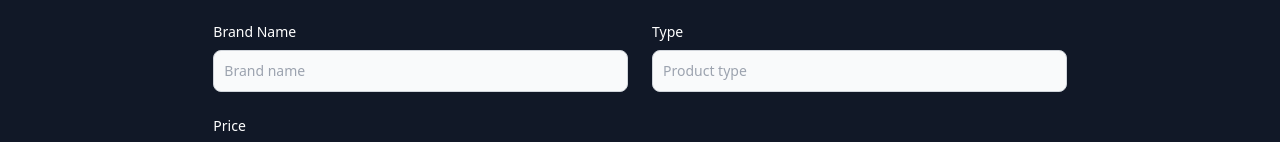
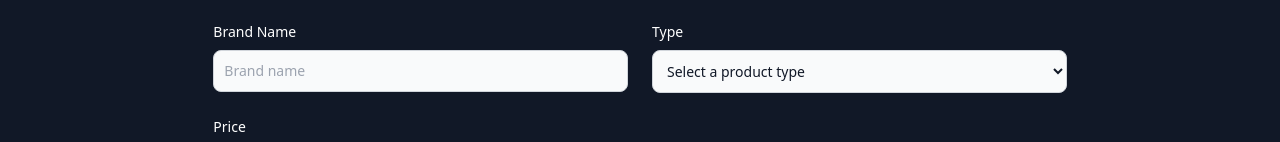
Before and after one commit to sifurr/brandshop-client, a React (Vite) app: page /add-product in a window 1280 px wide. Shown: the part 307-449 px from the top of the page. Built offline with nearby package versions, Linux system fonts and the light colour scheme.

Commit message:
Update the add product form

```diff
--- a/src/pages/AddProduct/AddProduct.jsx
+++ b/src/pages/AddProduct/AddProduct.jsx
@@ -17,8 +17,15 @@ const AddProduct = () => {
                         <input type="text" name="brandName" id="company" className="bg-gray-50 border border-gray-300 text-black text-sm rounded-lg focus:ring-blue-500 focus:border-blue-500 block w-full p-2.5 dark:bg-gray-700 dark:border-gray-600 dark:placeholder-gray-400 dark:text-white dark:focus:ring-blue-500 dark:focus:border-blue-500" placeholder="Brand name" required />
                     </div>
                     <div>
-                        <label htmlFor="phone" className="block mb-2 text-sm font-medium text-white dark:text-white">Type</label>
-                        <input type="text" name="type" id="phone" className="bg-gray-50 border border-gray-300 text-black text-sm rounded-lg focus:ring-blue-500 focus:border-blue-500 block w-full p-2.5 dark:bg-gray-700 dark:border-gray-600 dark:placeholder-gray-400 dark:text-white dark:focus:ring-blue-500 dark:focus:border-blue-500" placeholder="Product type" pattern="[0-9]{3}-[0-9]{2}-[0-9]{3}" required />
+                        <label htmlFor="type" className="block mb-2 text-sm font-medium text-white dark:text-white">Type</label>
+                        <select id="type" className="bg-gray-50 border border-gray-300 text-gray-900 text-sm rounded-lg focus:ring-blue-500 focus:border-blue-500 block w-full p-2.5 dark:bg-gray-700 dark:border-gray-600 dark:placeholder-gray-400 dark:text-white dark:focus:ring-blue-500 dark:focus:border-blue-500">
+                            <option selected>Select a product type</option>
+                            <option value="sedan">Sedan</option>
+                            <option value="suv">SUV</option>
+                            <option value="coupe">Coupe</option>
+                            <option value="convertible">Convertible</option>
+                        </select>
+
                     </div>
                     <div>
                         <label htmlFor="website" className="block mb-2 text-sm font-medium text-white dark:text-white">Price</label>
--- a/src/pages/MyCart/MyCart.jsx
+++ b/src/pages/MyCart/MyCart.jsx
@@ -1,7 +1,7 @@
 const MyCart = () => {
     return (
-        <div>
-           <h2 className="text-center text-2xl">My Cart Page</h2>
+        <div className="bg-gray-900 min-h-screen py-10">
+           <h2 className="text-center text-5xl font-bold text-white">My Cart Page</h2>
         </div>
     );
 };
```
